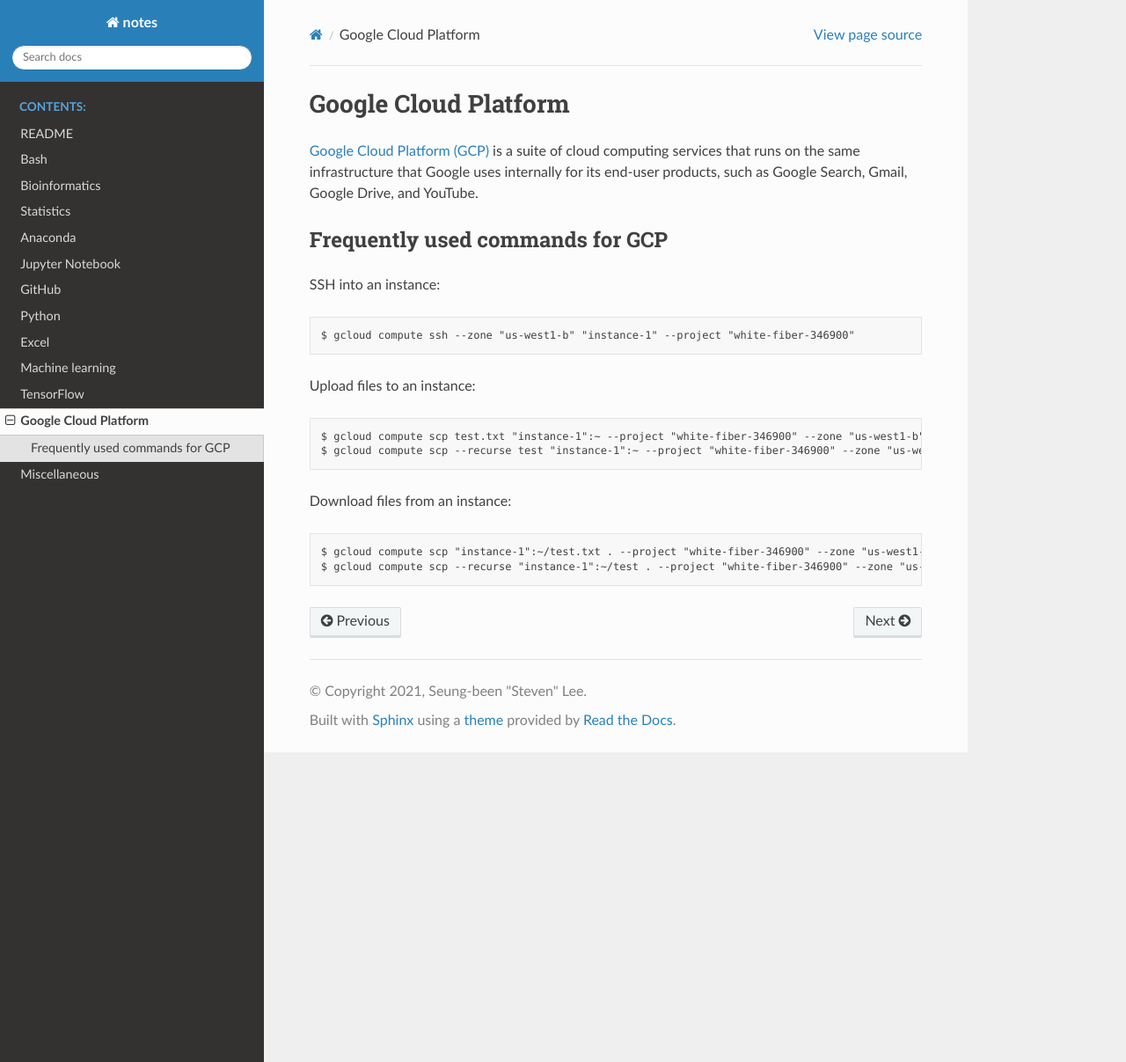
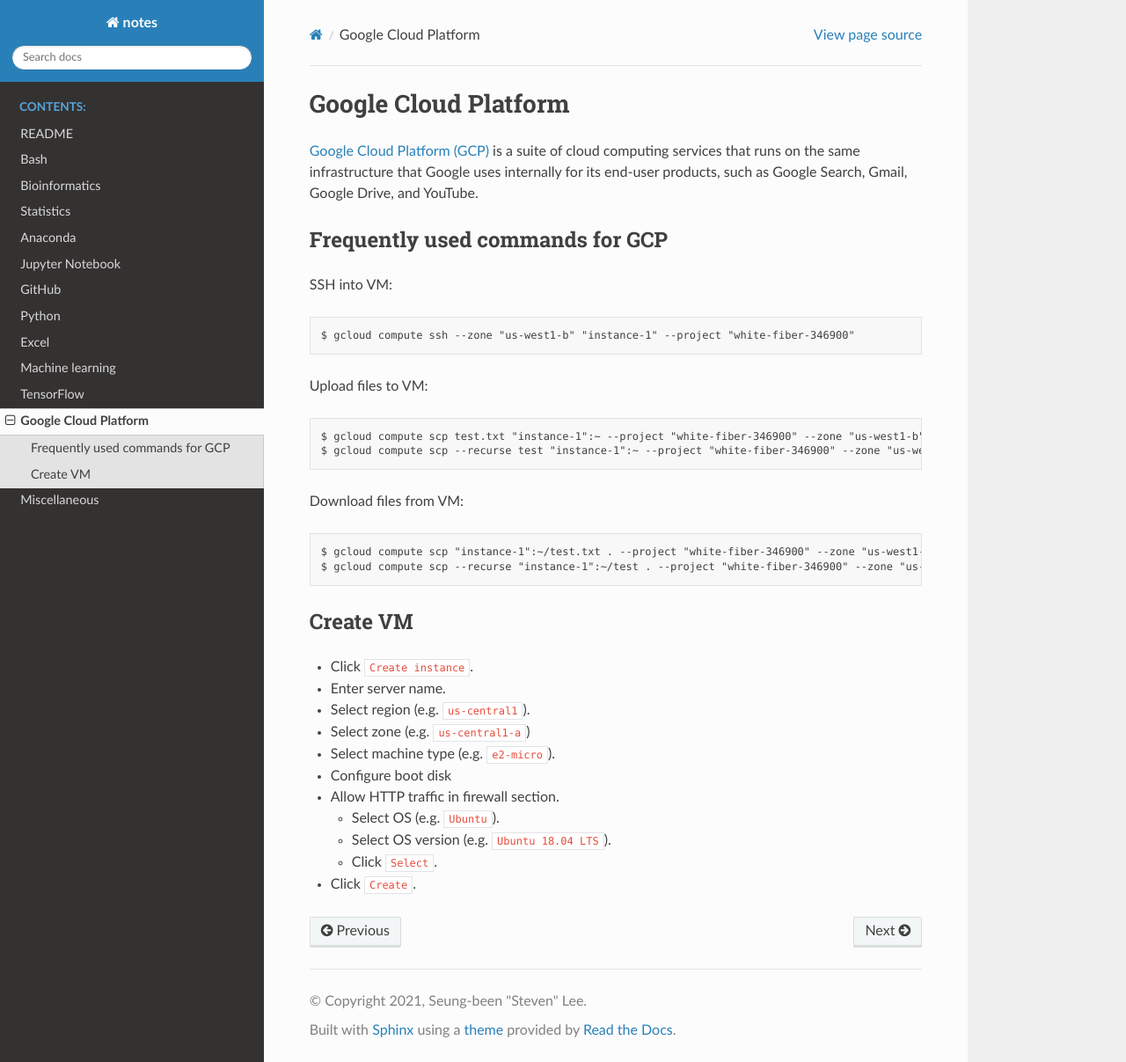
Before and after one commit to sbslee/notes, a Sphinx documentation site: the page built from docs/gcp.rst, in a window 1280 px wide and 1207 px high. Shown: the whole window at 88% size. Built offline with Sphinx 7.4.7 and the Read the Docs theme 2.0.0, drawn with Linux system fonts in a browser that asks for light colours.

```diff
--- a/docs/gcp.rst
+++ b/docs/gcp.rst
@@ -9,22 +9,39 @@ Google Drive, and YouTube.
 Frequently used commands for GCP
 ================================
 
-SSH into an instance:
+SSH into VM:
 
 .. code-block:: text
 
     $ gcloud compute ssh --zone "us-west1-b" "instance-1" --project "white-fiber-346900"
 
-Upload files to an instance:
+Upload files to VM:
 
 .. code-block:: text
 
     $ gcloud compute scp test.txt "instance-1":~ --project "white-fiber-346900" --zone "us-west1-b"
     $ gcloud compute scp --recurse test "instance-1":~ --project "white-fiber-346900" --zone "us-west1-b"
 
-Download files from an instance:
+Download files from VM:
 
 .. code-block:: text
 
     $ gcloud compute scp "instance-1":~/test.txt . --project "white-fiber-346900" --zone "us-west1-b"
     $ gcloud compute scp --recurse "instance-1":~/test . --project "white-fiber-346900" --zone "us-west1-b"
+
+Create VM
+=========
+
+- Click ``Create instance``.
+- Enter server name.
+- Select region (e.g. ``us-central1``).
+- Select zone (e.g. ``us-central1-a``)
+- Select machine type (e.g. ``e2-micro``).
+- Configure boot disk
+- Allow HTTP traffic in firewall section.
+
+  * Select OS (e.g. ``Ubuntu``).
+  * Select OS version (e.g. ``Ubuntu 18.04 LTS``).
+  * Click ``Select``.
+
+- Click ``Create``.
```
Also changed, not shown: docs/miscellaneous.rst (+5 -5 lines).
